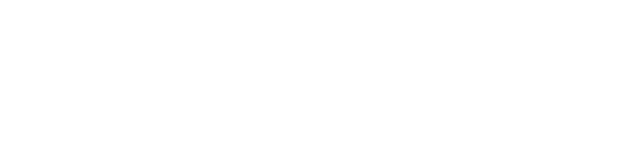
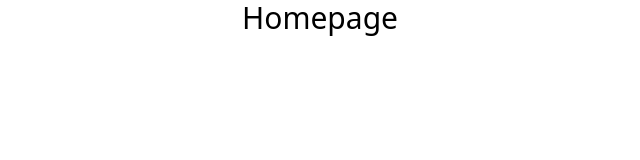
Before and after one commit to msiksnis/fantastic-fiesta-js2, a plain HTML site: page index.html in a window 1280 px wide. Shown: the whole page, without its empty margins (320-960 px from the left). Drawn offline with Linux system fonts and the light colour scheme.

```diff
--- a/index.html
+++ b/index.html
@@ -6,6 +6,7 @@
     <link href="./css/output.css" rel="stylesheet" />
   </head>
   <body>
+    <h1 class="flex justify-center text-3xl">Homepage</h1>
     <script type="module" src="js/script.js"></script>
   </body>
 </html>
```
